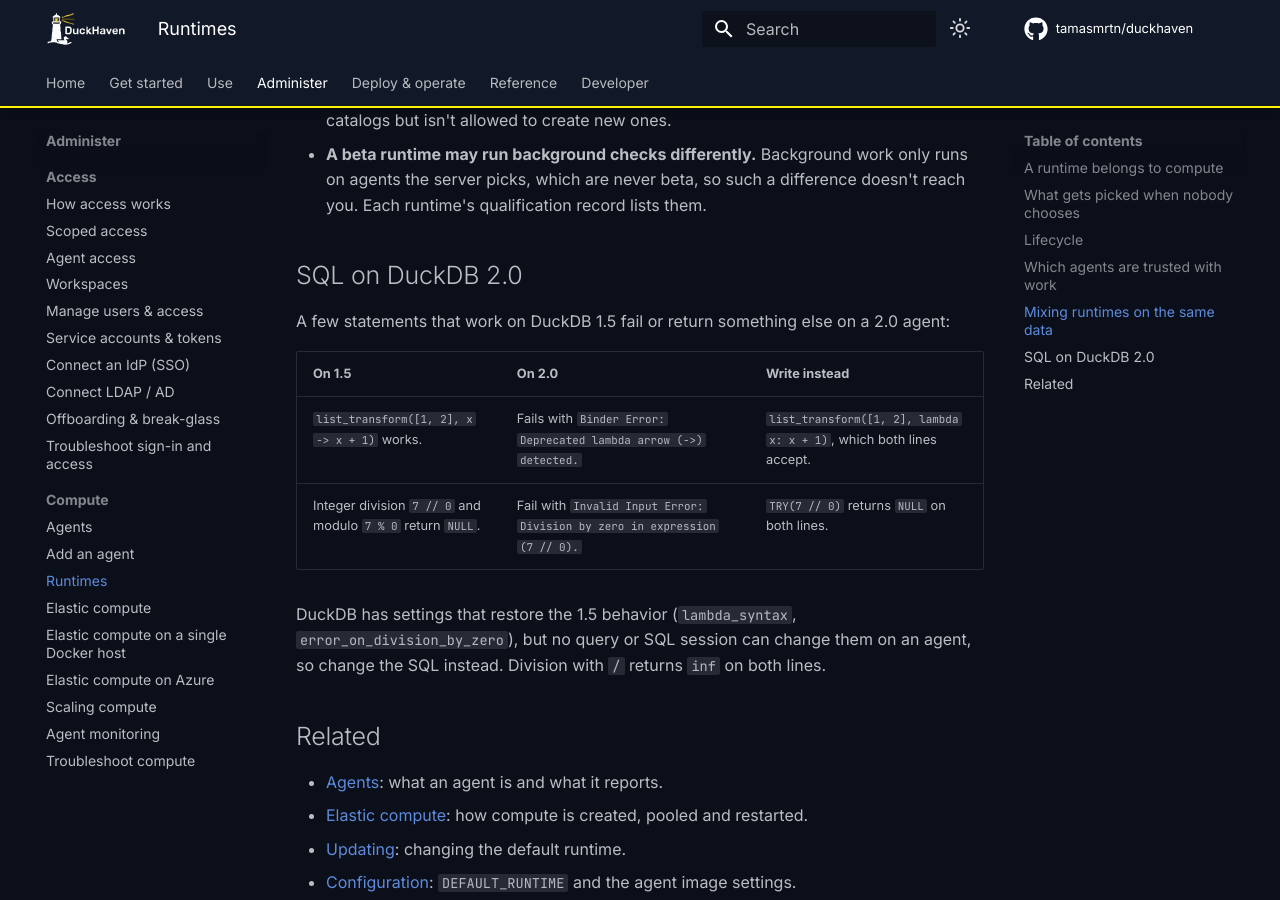
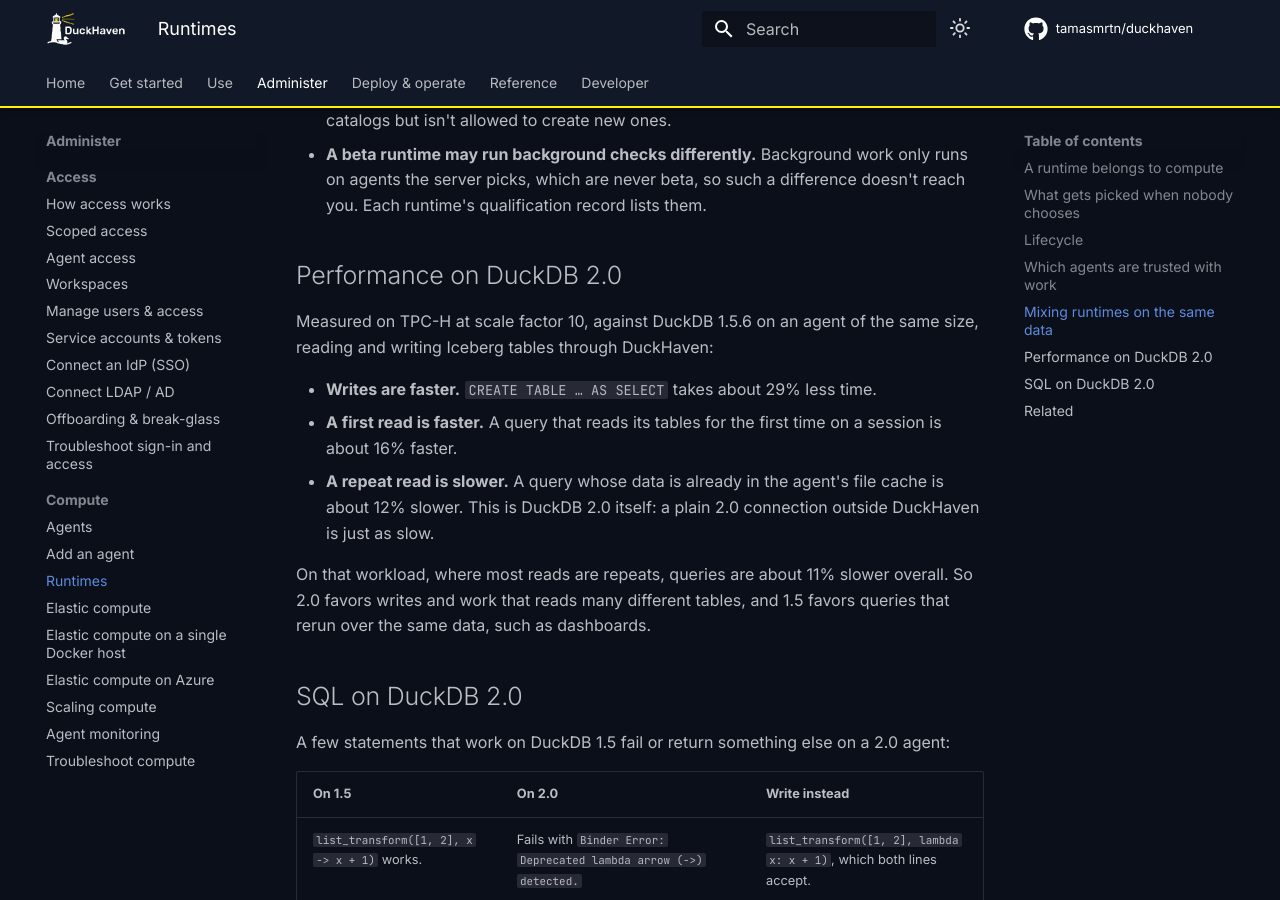
Before and after one commit to tamasmrtn/duckhaven, an MkDocs documentation site: the page built from docs/compute/runtimes.md, in a window 1280 px wide and 900 px high, scrolled down 3192 px. Built offline with MkDocs 1.6.1 and Material for MkDocs 9.7.7, drawn with Linux system fonts in a browser that asks for light colours; comment, search, counter and statistics services are not loaded.

Commit message:
docs: record the end-to-end run and benchmark of DuckDB 2.0.0
The qualification record now has both checks run on the release build:
the image passes the end-to-end checks against a live stack, and the
TPC-H SF10 benchmark against 1.5.6 is in. The Runtimes page gains what
the benchmark means for someone choosing a runtime: writes and first
reads are faster on 2.0, repeat reads are slower.

Signed-off-by: tmrtn <martontam@gmail.com>

```diff
--- a/docs/compute/runtimes.md
+++ b/docs/compute/runtimes.md
@@ -11,7 +11,7 @@
 | Runtime | Status | Notes |
 |---|---|---|
 | DuckDB 1.5 | Generally available, the default | Upstream support ends 2027-03-01. |
-| DuckDB 2.0 | Beta | Upstream support ends 2027-10-22. See [SQL on DuckDB 2.0](#sql-on-duckdb-20) and its [qualification record](../developer/runtime-qualification.md#duckdb-20-beta). |
+| DuckDB 2.0 | Beta | Upstream support ends 2027-10-22. See [performance](#performance-on-duckdb-20), [SQL on DuckDB 2.0](#sql-on-duckdb-20) and its [qualification record](../developer/runtime-qualification.md#duckdb-20-beta). |
 
 Runtimes exist because DuckDB versions are not interchangeable. A new line changes performance (sometimes for the
 better and sometimes not, depending on the workload), changes behaviour the agent relies on, and changes what it can
@@ -104,6 +104,19 @@
 - **A beta runtime may run background checks differently.** Background work only runs on agents the server picks,
   which are never beta, so such a difference doesn't reach you. Each runtime's qualification record lists them.
 
+## Performance on DuckDB 2.0
+
+Measured on TPC-H at scale factor 10, against DuckDB 1.5.6 on an agent of the same size, reading and writing Iceberg
+tables through DuckHaven:
+
+- **Writes are faster.** `CREATE TABLE … AS SELECT` takes about 29% less time.
+- **A first read is faster.** A query that reads its tables for the first time on a session is about 16% faster.
+- **A repeat read is slower.** A query whose data is already in the agent's file cache is about 12% slower. This is
+  DuckDB 2.0 itself: a plain 2.0 connection outside DuckHaven is just as slow.
+
+On that workload, where most reads are repeats, queries are about 11% slower overall. So 2.0 favors writes and work
+that reads many different tables, and 1.5 favors queries that rerun over the same data, such as dashboards.
+
 ## SQL on DuckDB 2.0
 
 A few statements that work on DuckDB 1.5 fail or return something else on a 2.0 agent:
```
Also changed, not shown: docs/developer/runtime-qualification.md (+2 -2 lines).
